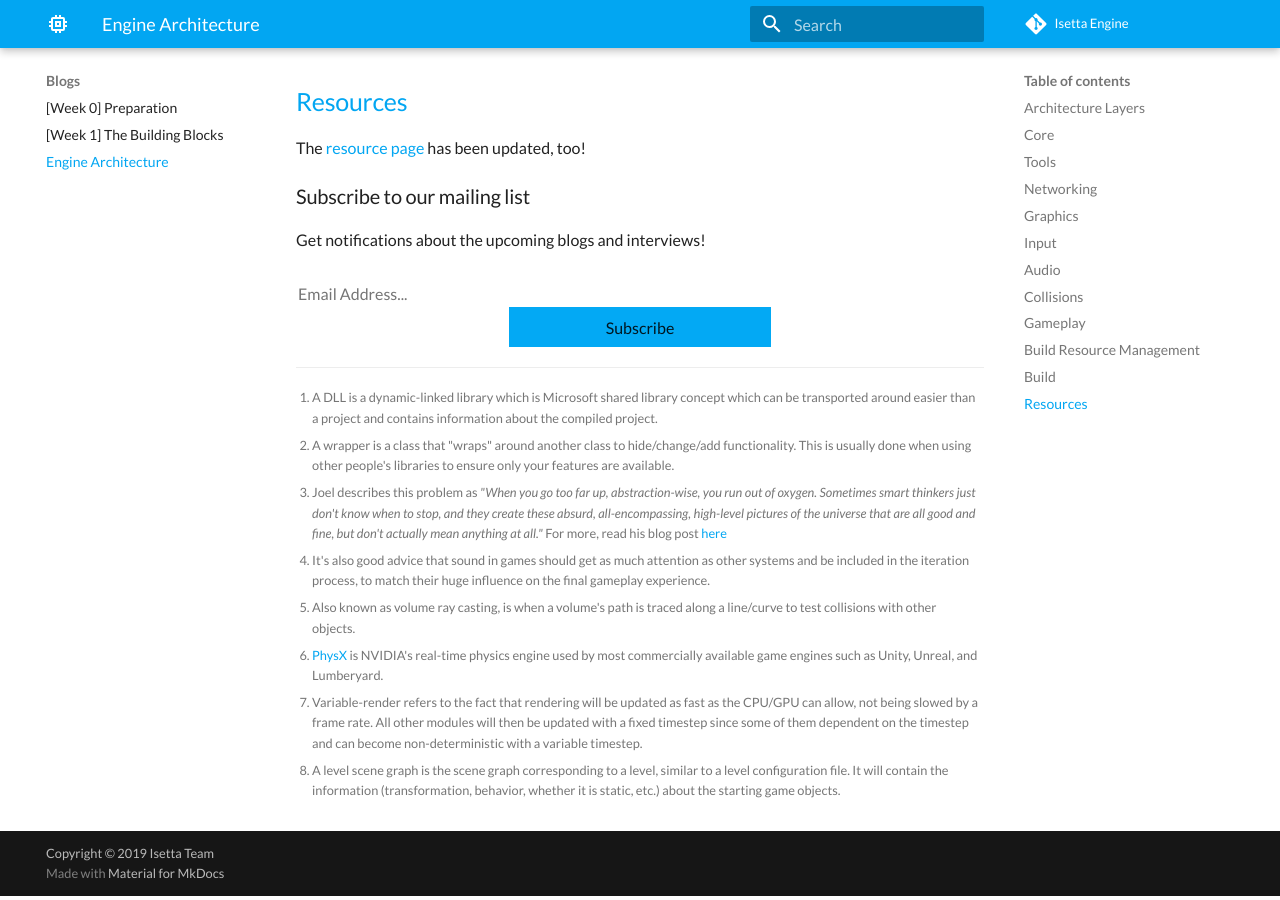
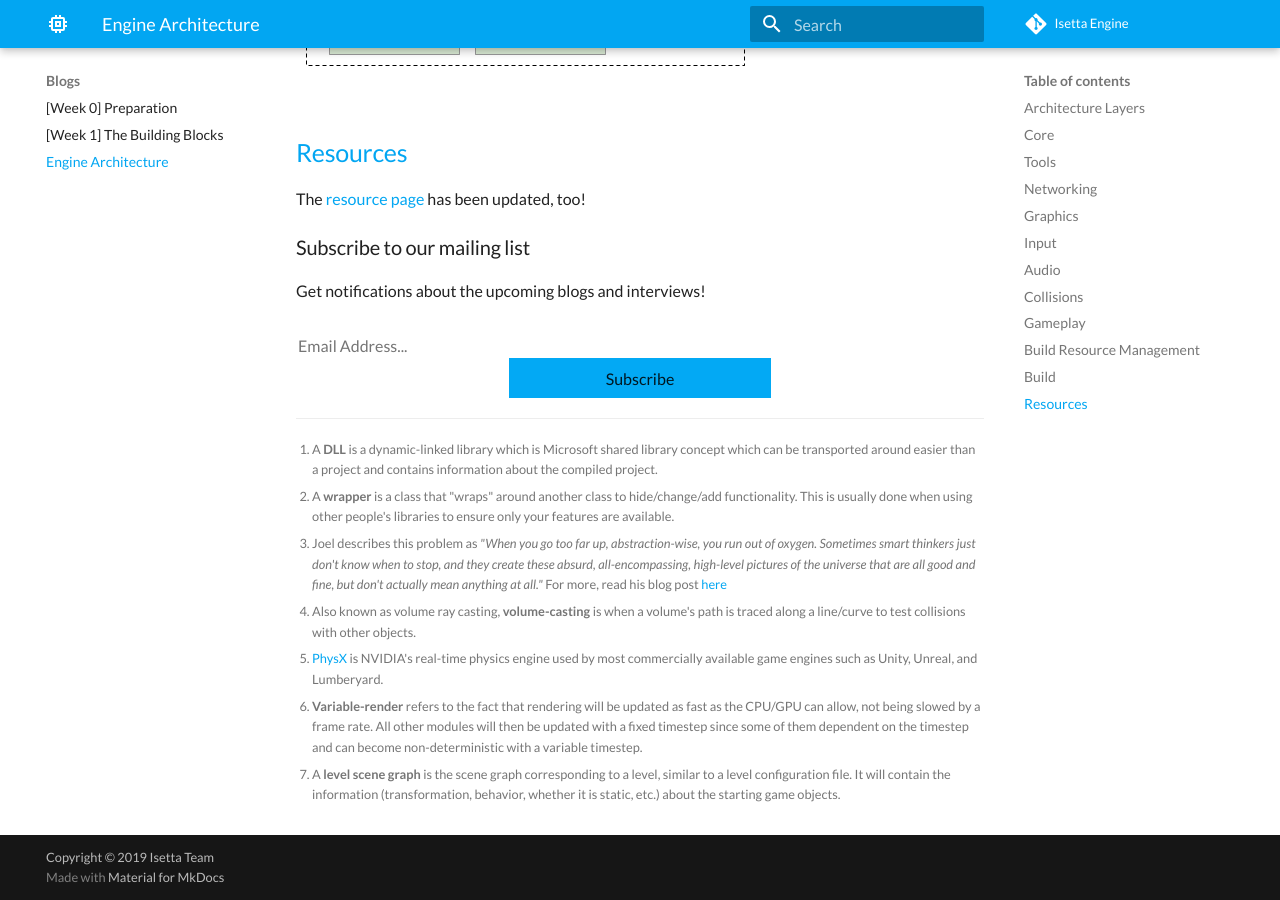
Before and after one commit to Isetta-Team/Isetta-Website-Raw, an MkDocs documentation site: the page built from docs/blogs/engine-architecture.md, in a window 1280 px wide and 900 px high, scrolled down 11555 px. Built offline with MkDocs 1.6.1 and Material for MkDocs 9.7.7, drawn with Linux system fonts in a browser that asks for light colours; comment, search, counter and statistics services are not loaded; some of the changed text lies outside the part shown.

Commit message:
Changed bolding on footnotes in Engine Arch, added yojimbo_test.png

```diff
--- a/docs/blogs/engine-architecture.md
+++ b/docs/blogs/engine-architecture.md
@@ -5,9 +5,9 @@ This past week, we developed the initial design of our engine architecture. The
 
 ![Engine Architecture](../images/engine_architecture/base.png "Initial Engine Architecture")
 
-[^1]: A DLL is a dynamic-linked library which is Microsoft shared library concept which can be transported around easier than a project and contains information about the compiled project.
+[^1]: A **DLL** is a dynamic-linked library which is Microsoft shared library concept which can be transported around easier than a project and contains information about the compiled project.
 
-[^2]: A wrapper is a class that "wraps" around another class to hide/change/add functionality. This is usually done when using other people's libraries to ensure only your features are available.
+[^2]: A **wrapper** is a class that "wraps" around another class to hide/change/add functionality. This is usually done when using other people's libraries to ensure only your features are available.
 
 ## Architecture Layers
 
@@ -122,8 +122,6 @@ That's all from the game side. Having an audio engine that supports this feedbac
 *   The 3rd party library should allow us to do memory management for it
 *   The 3rd party library ideally should be widely used in the game industry
 
-[^4]: It's also good advice that sound in games should get as much attention as other systems and be included in the iteration process, to match their huge influence on the final gameplay experience.
-
 
 ## Collisions
 
@@ -134,16 +132,16 @@ A collision system is not equivalent to a physics system, physics includes much
 
 
 *   Primitive colliders: spheres, cubes, and capsules
-*   Raycasting (not volume-casting[^5])
+*   Raycasting (not volume-casting[^4])
 *   A solver to stop objects from passing through others
 
-Since we only need a subsection of a collision system's features for our test game as well as in general for twin-stick shooters, we decided to build that functionality ourselves. This is dependent on that the time remaining not to include something like the industry standard PhysX[^6]. There is a benefit in developing our own in keeping things simple as well as getting familiar with some of the standard math questions that junior developers are asked when interviewing for a position.
+Since we only need a subsection of a collision system's features for our test game as well as in general for twin-stick shooters, we decided to build that functionality ourselves. This is dependent on that the time remaining not to include something like the industry standard PhysX[^5]. There is a benefit in developing our own in keeping things simple as well as getting familiar with some of the standard math questions that junior developers are asked when interviewing for a position.
 
 ![Engine Architecture](../images/engine_architecture/collisions.png "Collisions")
 
-[^5]: Also known as volume ray casting, is when a volume's path is traced along a line/curve to test collisions with other objects.
+[^4]: Also known as volume ray casting, **volume-casting** is when a volume's path is traced along a line/curve to test collisions with other objects.
 
-[^6]: [PhysX](https://www.geforce.com/hardware/technology/physx) is NVIDIA's real-time physics engine used by most commercially available game engines such as Unity, Unreal, and Lumberyard.
+[^5]: [PhysX](https://www.geforce.com/hardware/technology/physx) is NVIDIA's real-time physics engine used by most commercially available game engines such as Unity, Unreal, and Lumberyard.
 
 
 ## Gameplay
```
Also changed, not shown: other parts of docs/blogs/engine-architecture.md (+5 -5 lines), docs/images/blogs/yojimbo_test.png (added).
